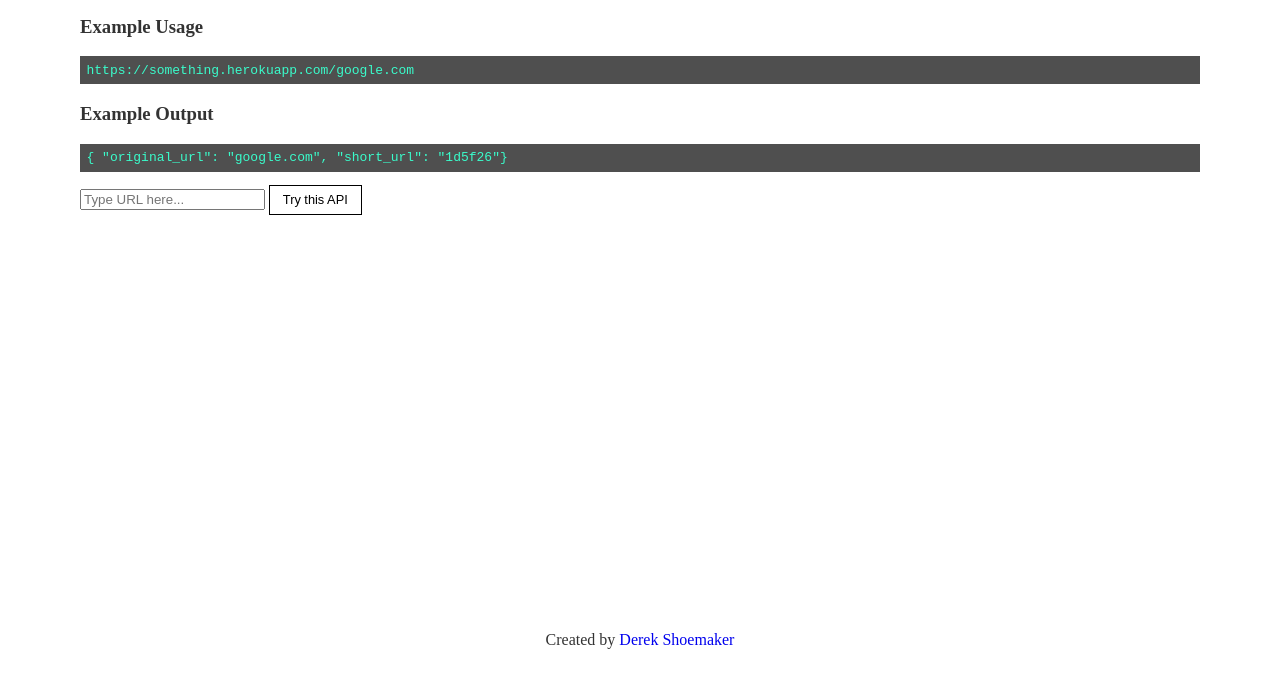
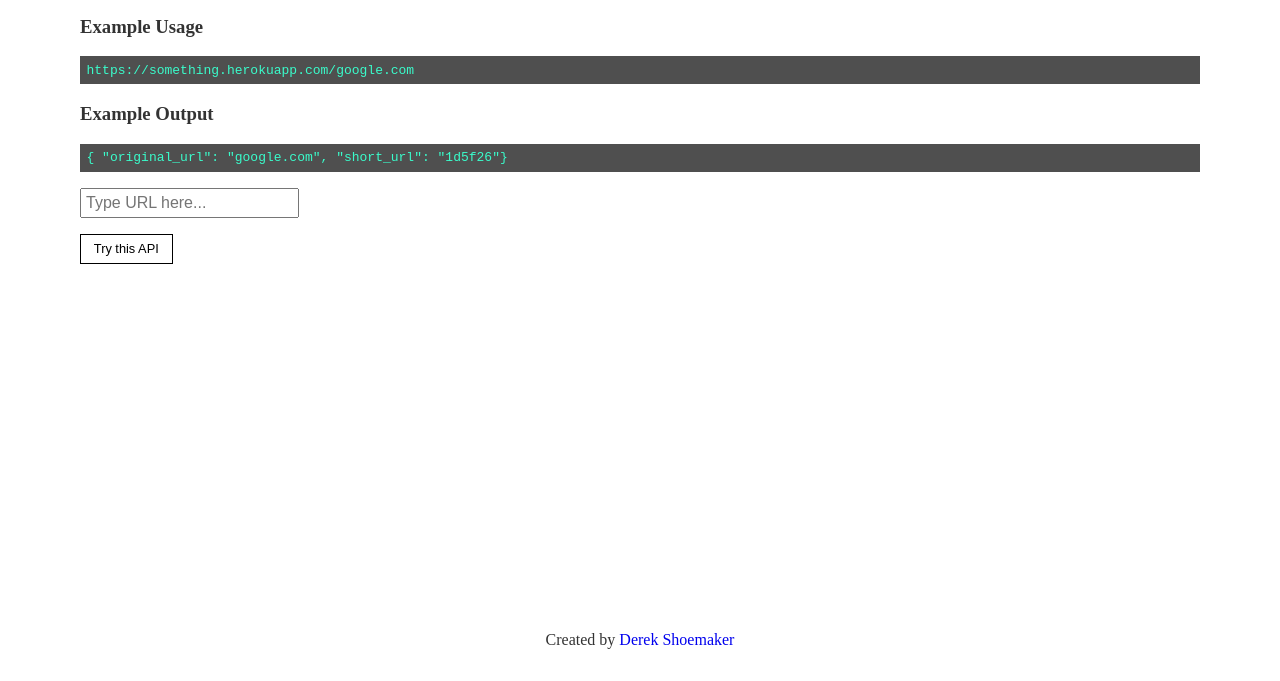
Before and after one commit to shoemakerdr/url-shortener, a website: page public/index.html in a window 1280 px wide. Shown: the part 119-800 px from the top of the page. Drawn offline with Linux system fonts and the light colour scheme.

Commit message:
Added styling for input

```diff
--- a/public/index.css
+++ b/public/index.css
@@ -25,6 +25,13 @@ code {
 .button:hover {
     background-color: #42ADF4;
     color: white;
+}
+
+.input {
+    margin: 1em 0 1em 0;
+    display: block;
+    font-size: 1em;
+    padding: 4px;
 }
 
 footer {
```
